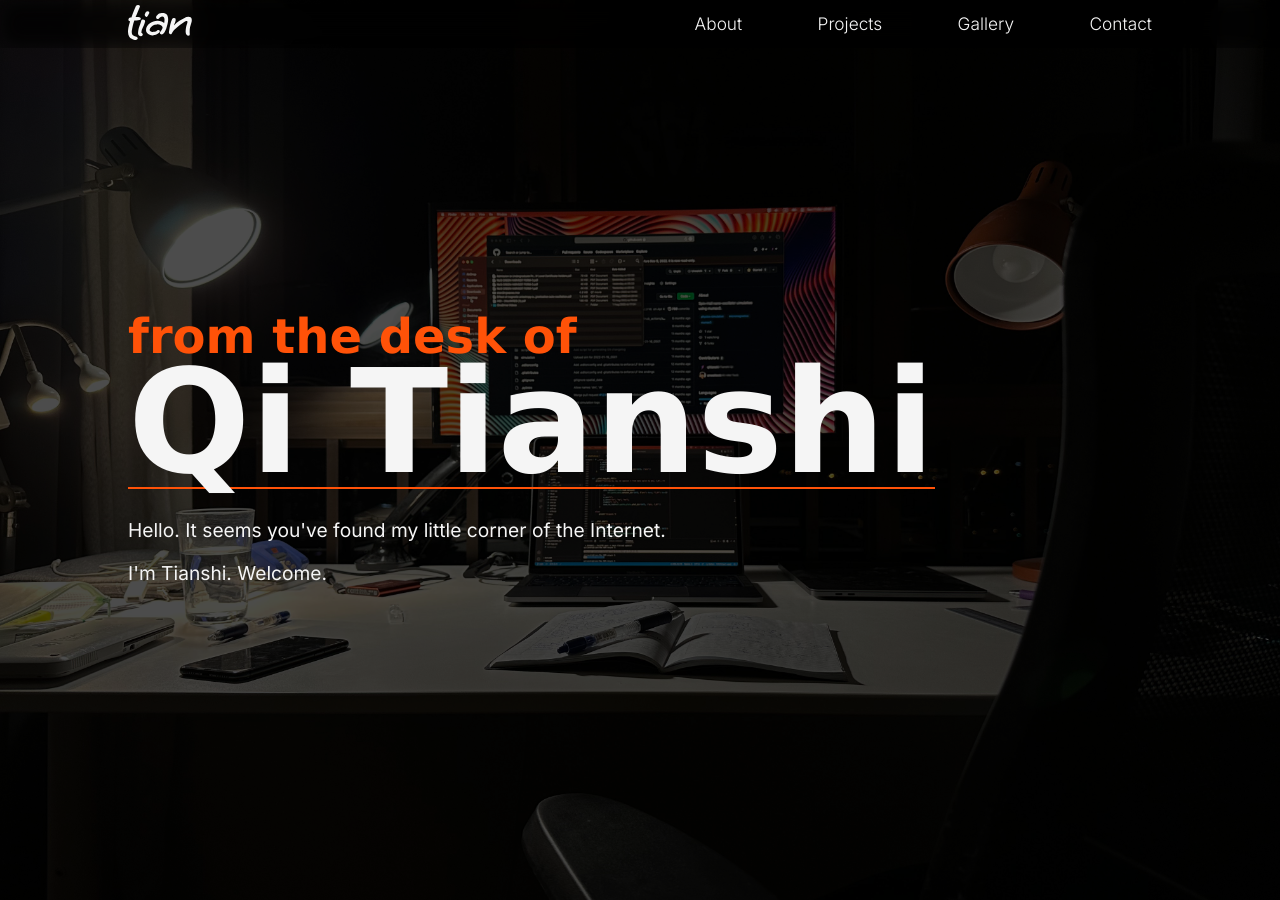
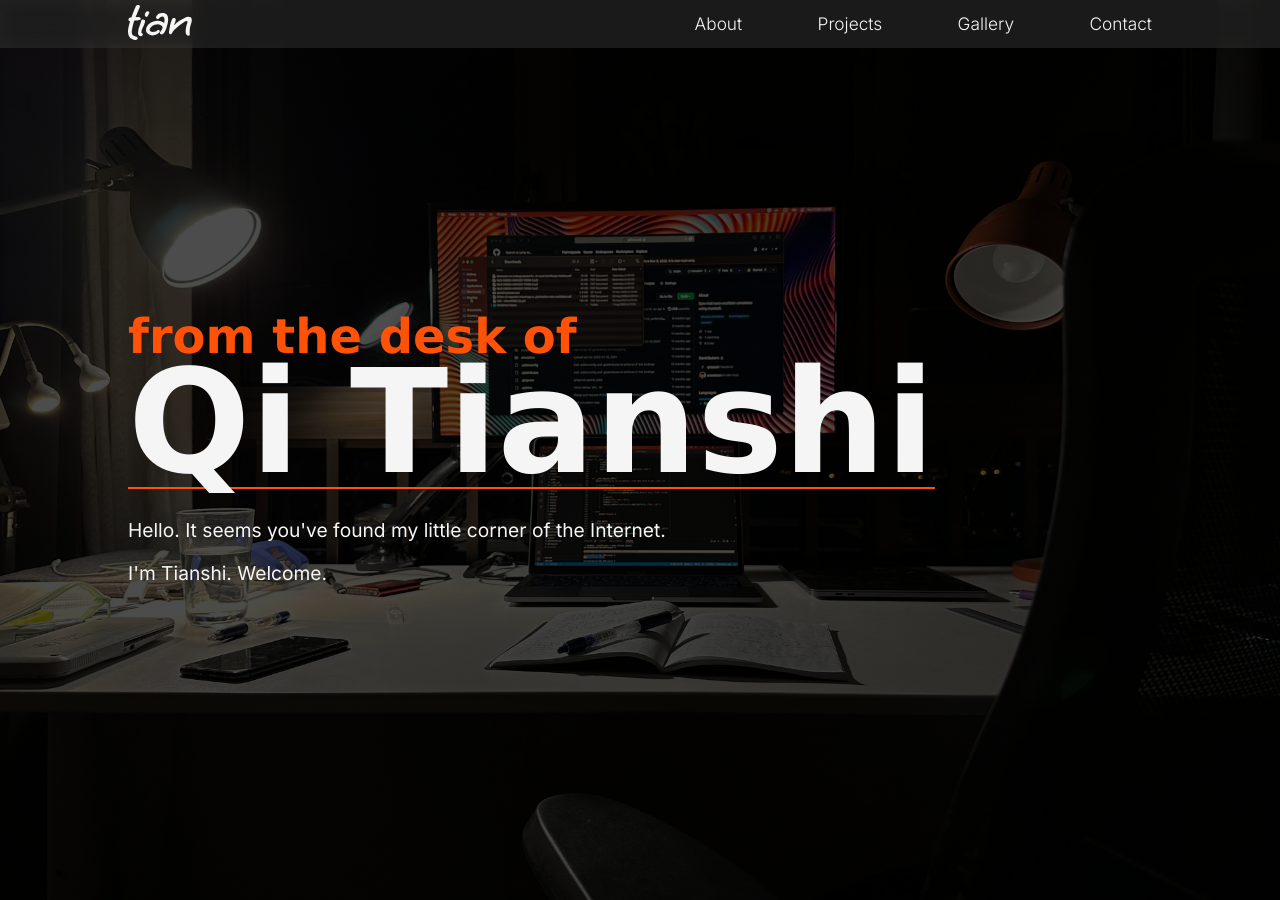
Before and after one commit to qitianshi/qitianshi.com, a Jekyll site: the page built from index.html, in a window 1280 px wide and 900 px high. Built offline with Jekyll 4.4.1, drawn with Linux system fonts in a browser that asks for light colours; some web fonts are replaced.

Commit message:
Improve navbar appearance in dark theme

```diff
--- a/_sass/layout/_sitewide-header.scss
+++ b/_sass/layout/_sitewide-header.scss
@@ -29,7 +29,7 @@ $_link-line-height: 20px;
     // background-color is overriden.
     @supports (backdrop-filter: blur(10px) brightness(0.25)) {
         backdrop-filter: blur(10px) brightness(0.25);
-        background-color: transparent;
+        background-color: rgba(255, 255, 255, 0.1);
     }
 
     nav {
```
